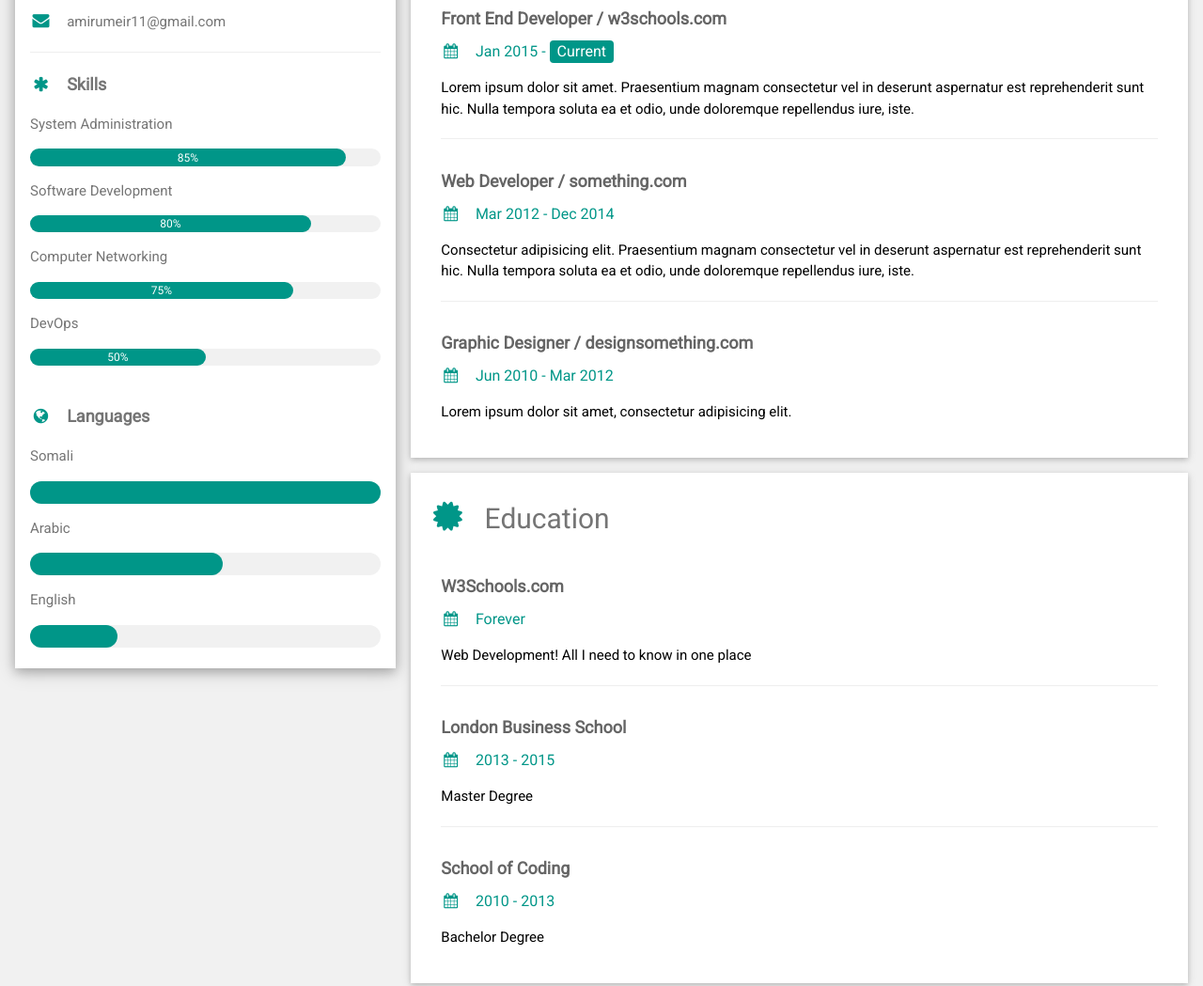
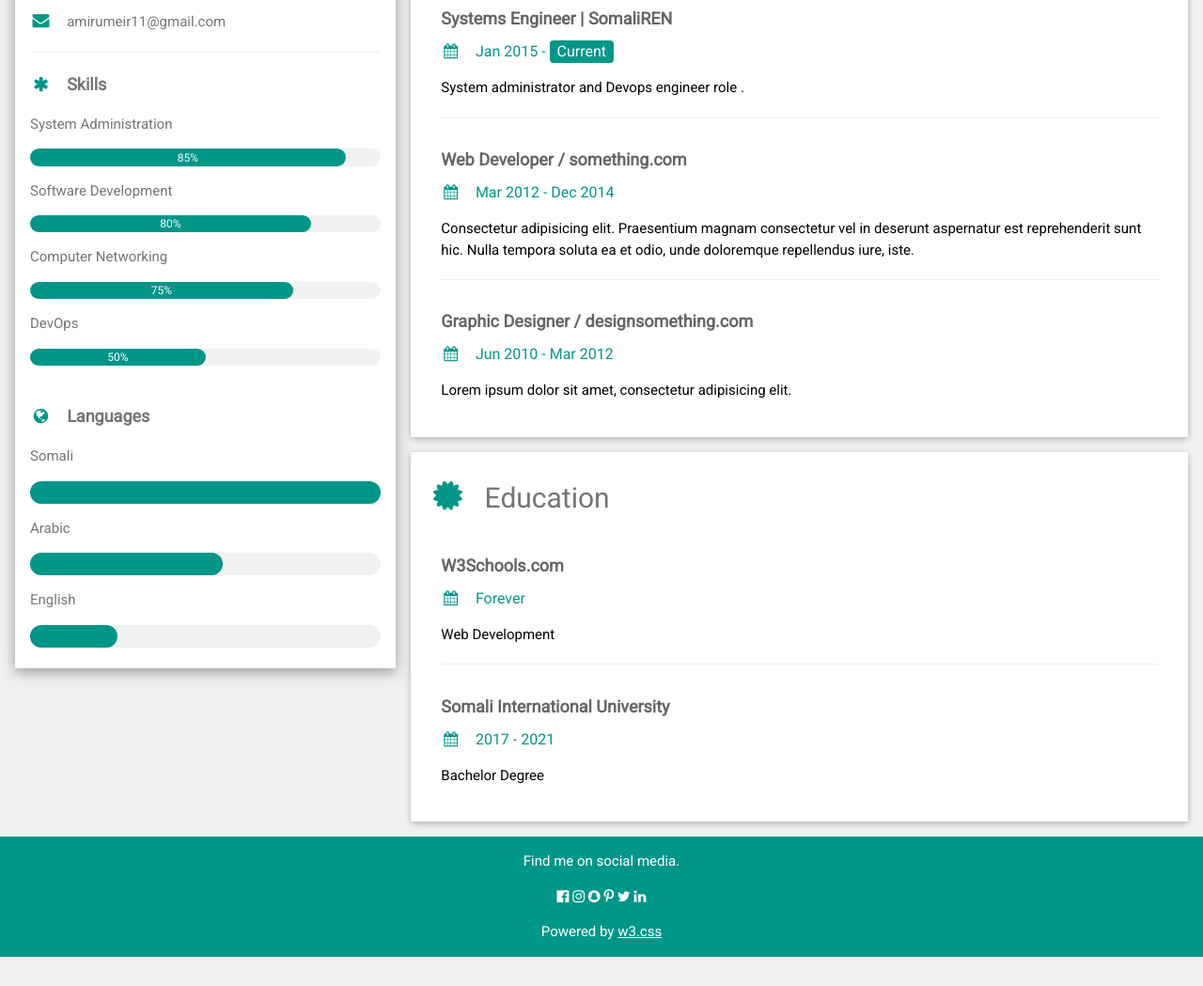
Before and after one commit to omaradam61/colloborate, a plain HTML site: page index.html in a window 1280 px wide. Shown: the part 117-1166 px from the top of the page at 94% size. After the commit the page ends 1135 px from the top, so only its background shows below. Drawn offline with nearby package versions, Linux system fonts and the light colour scheme.

Commit message:
update bio

```diff
--- a/index.html
+++ b/index.html
@@ -83,9 +83,9 @@ html,body,h1,h2,h3,h4,h5,h6 {font-family: "Roboto", sans-serif}
       <div class="w3-container w3-card w3-white w3-margin-bottom">
         <h2 class="w3-text-grey w3-padding-16"><i class="fa fa-suitcase fa-fw w3-margin-right w3-xxlarge w3-text-teal"></i>Work Experience</h2>
         <div class="w3-container">
-          <h5 class="w3-opacity"><b>Front End Developer / w3schools.com</b></h5>
+          <h5 class="w3-opacity"><b>Systems Engineer | SomaliREN</b></h5>
           <h6 class="w3-text-teal"><i class="fa fa-calendar fa-fw w3-margin-right"></i>Jan 2015 - <span class="w3-tag w3-teal w3-round">Current</span></h6>
-          <p>Lorem ipsum dolor sit amet. Praesentium magnam consectetur vel in deserunt aspernatur est reprehenderit sunt hic. Nulla tempora soluta ea et odio, unde doloremque repellendus iure, iste.</p>
+          <p>System administrator and Devops engineer role .</p>
           <hr>
         </div>
         <div class="w3-container">
@@ -106,18 +106,18 @@ html,body,h1,h2,h3,h4,h5,h6 {font-family: "Roboto", sans-serif}
         <div class="w3-container">
           <h5 class="w3-opacity"><b>W3Schools.com</b></h5>
           <h6 class="w3-text-teal"><i class="fa fa-calendar fa-fw w3-margin-right"></i>Forever</h6>
-          <p>Web Development! All I need to know in one place</p>
+          <p>Web Development</p>
           <hr>
         </div>
-        <div class="w3-container">
+        <!-- <div class="w3-container">
           <h5 class="w3-opacity"><b>London Business School</b></h5>
           <h6 class="w3-text-teal"><i class="fa fa-calendar fa-fw w3-margin-right"></i>2013 - 2015</h6>
           <p>Master Degree</p>
           <hr>
-        </div>
+        </div> -->
         <div class="w3-container">
-          <h5 class="w3-opacity"><b>School of Coding</b></h5>
-          <h6 class="w3-text-teal"><i class="fa fa-calendar fa-fw w3-margin-right"></i>2010 - 2013</h6>
+          <h5 class="w3-opacity"><b>Somali International University</b></h5>
+          <h6 class="w3-text-teal"><i class="fa fa-calendar fa-fw w3-margin-right"></i>2017 - 2021</h6>
           <p>Bachelor Degree</p><br>
         </div>
       </div>
```
